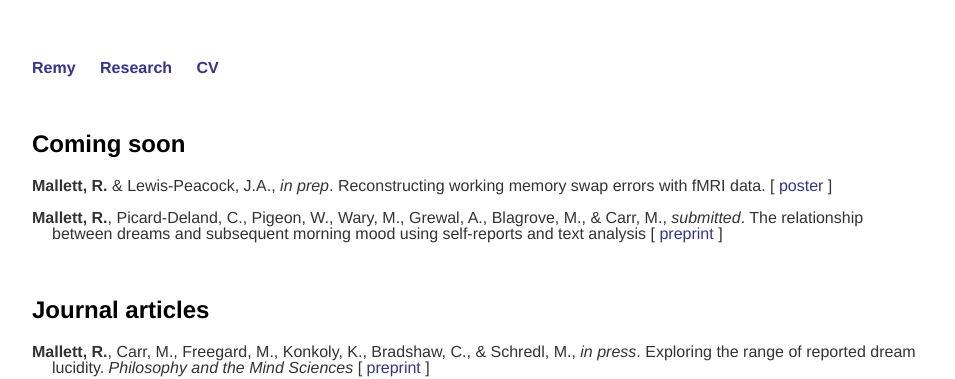
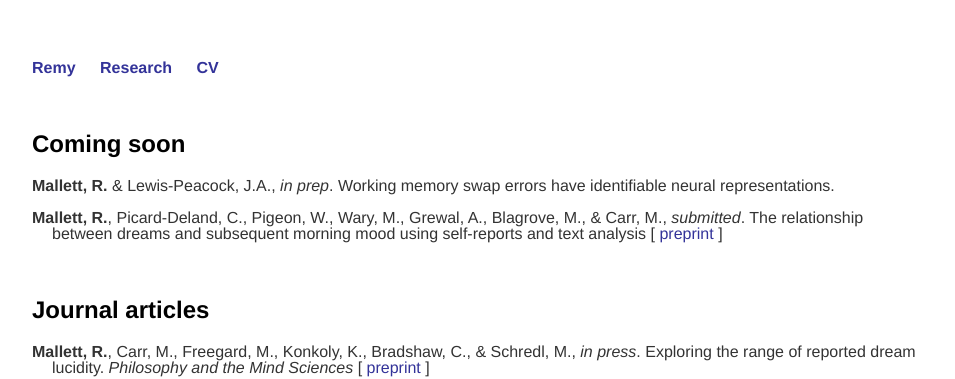
Before and after one commit to remrama/remrama.github.io, a Jekyll site: the page built from research/index.html, in a window 1280 px wide. Shown: the top 379 px of the page, without its empty margins (160-1115 px from the left). Built offline with Jekyll 4.4.1, drawn with Linux system fonts in a browser that asks for light colours.

Commit message:
rm broken poster link

```diff
--- a/research/index.html
+++ b/research/index.html
@@ -9,7 +9,7 @@ title: Research
     <h2>Coming soon</h2>
 
     <p class="hanging">
-        <strong>Mallett, R.</strong> & Lewis-Peacock, J.A., <em>in prep</em>. Reconstructing working memory swap errors with fMRI data. [ <a href="https://lewpealab.psy.utexas.edu/wp-content/uploads/2013/11/mallett_sfn_2019.pdf">poster</a> ]
+        <strong>Mallett, R.</strong> & Lewis-Peacock, J.A., <em>in prep</em>. Working memory swap errors have identifiable neural representations.
     </p>
     <p class="hanging">
         <strong>Mallett, R.</strong>, Picard-Deland, C., Pigeon, W., Wary, M., Grewal, A., Blagrove, M., & Carr, M., <em>submitted</em>. The relationship between dreams and subsequent morning mood using self-reports and text analysis [ <a href="https://doi.org/10.31219/osf.io/t6fpb">preprint</a> ]
```
